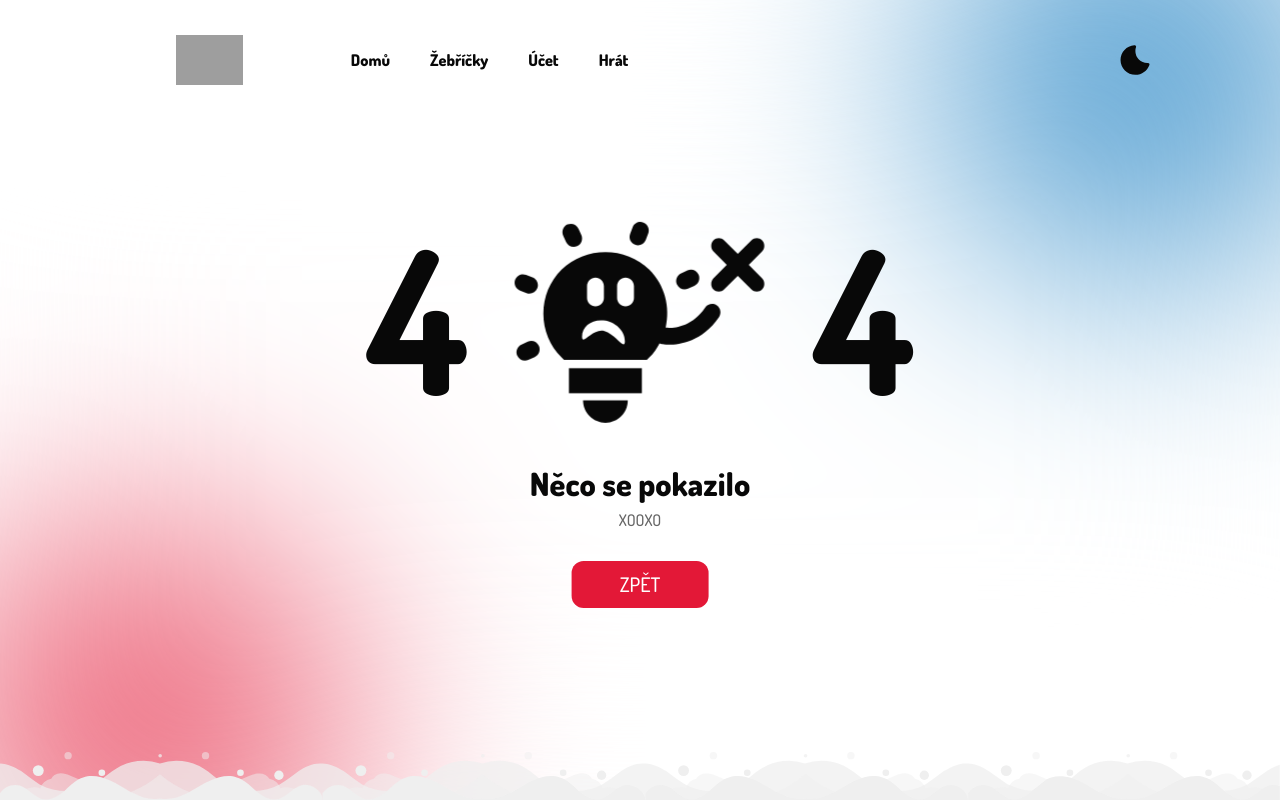
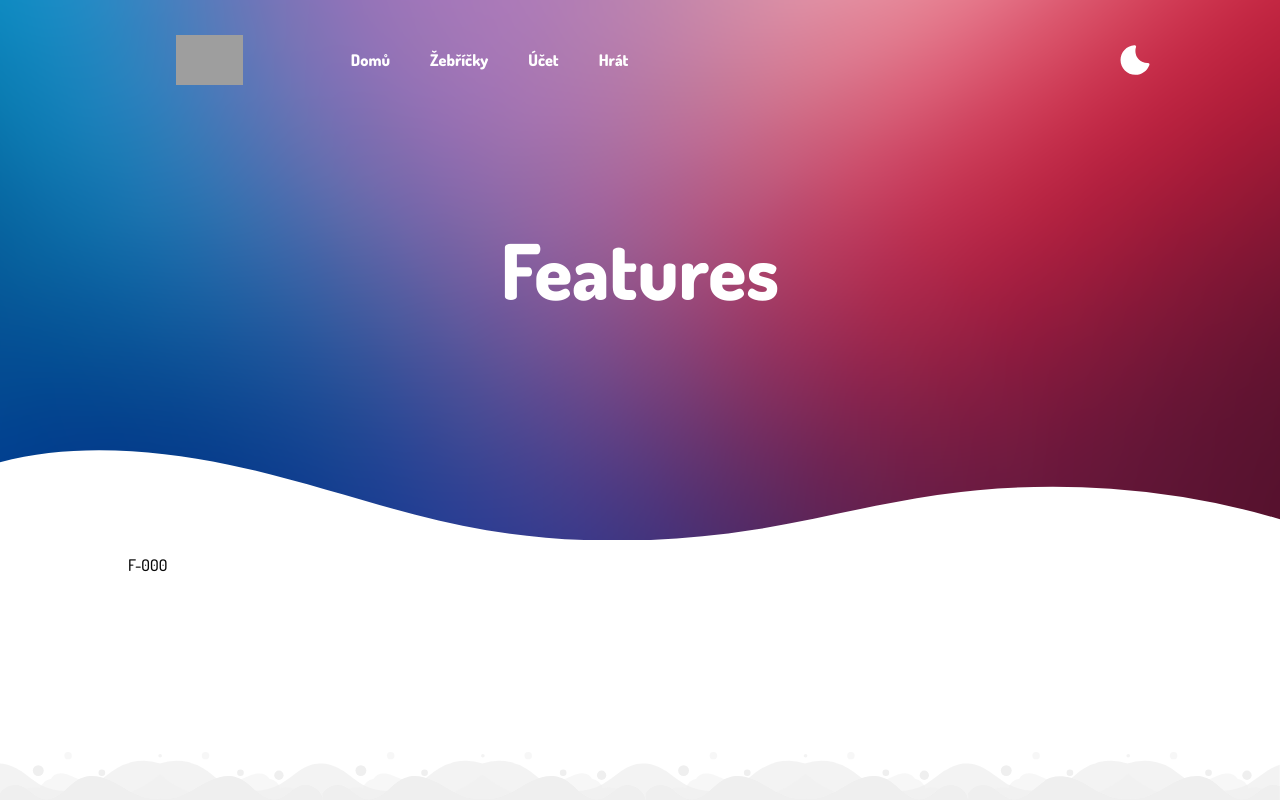
Before and after one commit to AldiiX/TdA25-Error-Makers, a Vue app in the folder tda25-error-makers.client/: page /features in a window 1280 px wide. Shown: the top 800 px of the page. Built offline with nearby package versions, Linux system fonts and the light colour scheme; grey boxes are pictures that could not be loaded.

Commit message:
FEAT: features and Chatpage

```diff
--- a/tda25-error-makers.client/src/main.ts
+++ b/tda25-error-makers.client/src/main.ts
@@ -7,6 +7,8 @@ import About from "@/pages/About.vue";
 import Error from "@/pages/Error.vue";
 import GDPR from "@/pages/GDPR.vue";
 import Cookies from "@/pages/Cookies.vue";
+import Features from "@/pages/Features.vue";
+import Chat from "@/pages/Chat.vue";
 
 
 
@@ -71,12 +73,27 @@ export const getTheme = () => {
 const routes = [
     {
         path: '/',
+        name: 'Chat',
+        component: Chat,
+        meta: {
+            title: "Chat",
+            //hasColoredBackground: true,
+        }
+    },
+    {
+        path: '/home',
         name: 'Home',
         component: Home,
         meta: {
             title: "Domů",
             hasColoredBackground: true,
         }
+    },
+    {
+        path: '/features',
+        name: 'Features',
+        component: Features,
+
     },
     {
         path: '/:pathMatch(.*)*',
--- /dev/null
+++ b/tda25-error-makers.client/src/pages/Chat.vue
@@ -0,0 +1,16 @@
+<script setup lang="ts">
+
+</script>
+
+<template>
+
+    <div class="chatbox">
+        <div class="chatbox-top">
+
+        </div>
+    </div>
+</template>
+
+<style scoped>
+
+</style>
--- /dev/null
+++ b/tda25-error-makers.client/src/pages/Features.vue
@@ -0,0 +1,16 @@
+<script setup lang="ts">
+
+import ColoredBGLayout from "@/pages/layouts/ColoredBGLayout.vue";
+</script>
+
+<template>
+    <ColoredBGLayout text="Features">
+        <div class="text">
+            <p>F-000</p>
+        </div>
+    </ColoredBGLayout>
+</template>
+
+<style scoped>
+
+</style>
```
